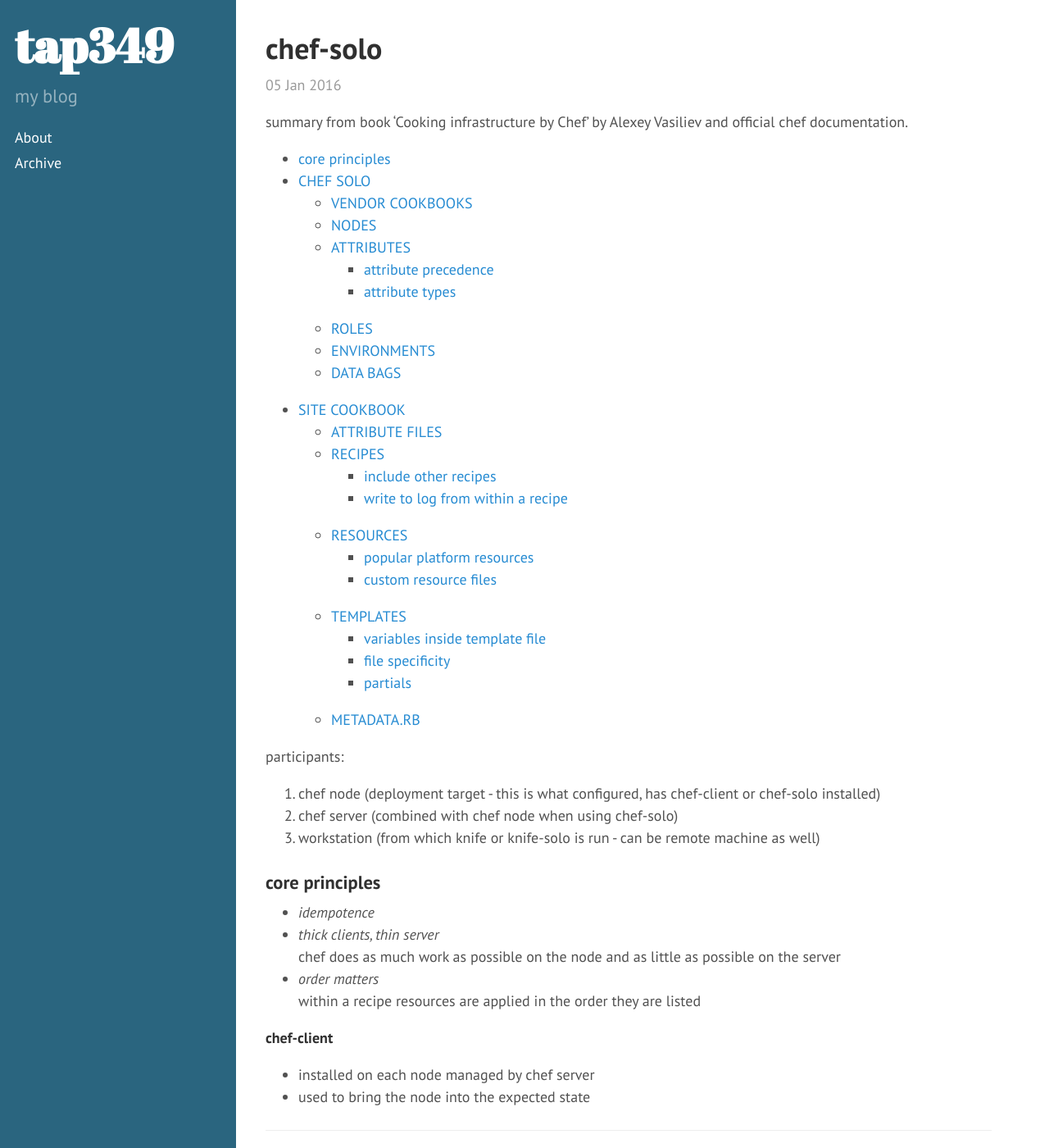
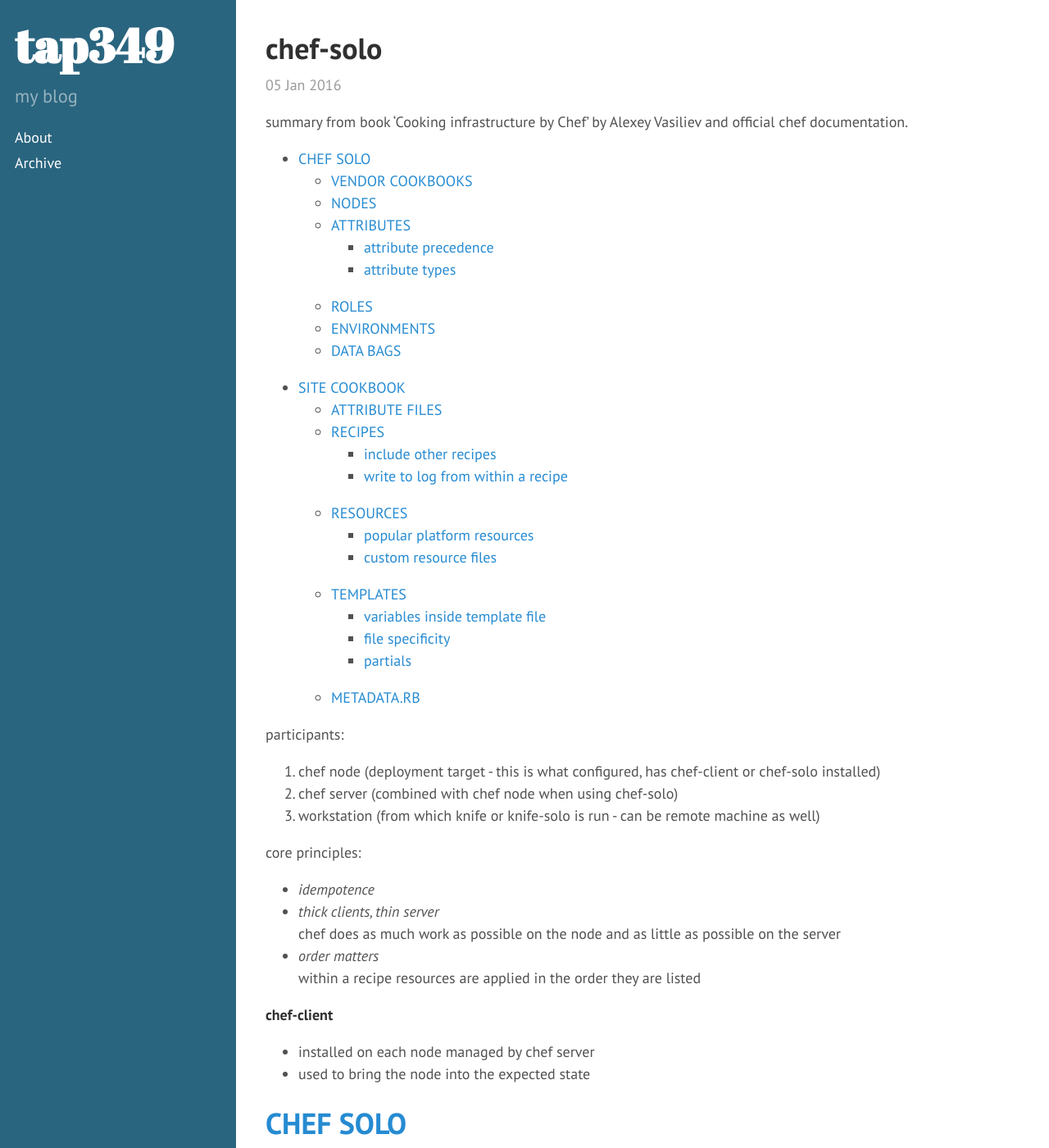
Before and after one commit to tap349/tap349.github.io, a Jekyll site: the page built from _posts/2016-01-06-chef-solo.md, in a window 1280 px wide and 1400 px high. Shown: the whole window at 82% size. Built offline with Jekyll 4.4.1, drawn with Linux system fonts in a browser that asks for light colours.

Commit message:
update 2016-02-27_19:45:02

```diff
--- a/_config.yml
+++ b/_config.yml
@@ -26,6 +26,10 @@
 markdown:             kramdown
 highlighter:          rouge
 
+kramdown:
+  hard_wrap:          false
+  input:              GFM
+
 #------------------------------------------------------------------------------
 # redcarpet
 #------------------------------------------------------------------------------
@@ -48,18 +52,6 @@
     #- tables
     #- underline
     #- with_toc_data
-
-#------------------------------------------------------------------------------
-# kramdown
-#------------------------------------------------------------------------------
-
-#markdown:             KramdownPygments
-#markdown:             kramdown
-
-#kramdown:
-  #hard_wrap:          true
-  #input:              GFM
-  #syntax_highlighter: pygments
 
 #==============================================================================
 # Permalinks
--- a/_posts/2016-01-06-chef-solo.md
+++ b/_posts/2016-01-06-chef-solo.md
@@ -33,7 +33,7 @@
 2. chef server (combined with chef node when using chef-solo)
 3. workstation (from which knife or knife-solo is run - can be remote machine as well)
 
-### core principles
+core principles:
 
 * *idempotence*
 * *thick clients, thin server*
@@ -48,9 +48,7 @@
 - installed on each node managed by chef server
 - used to bring the node into the expected state
 
-___
 # [CHEF SOLO](https://docs.chef.io/chef_solo.html)
-___
 
 **chef-solo**
 
@@ -366,9 +364,7 @@
 `data_bag`            | yes       | data bag name
 `raw_data`            | yes       | attributes of data bag item (`id` attribute is required)
 
-___
 # [SITE COOKBOOK](https://docs.chef.io/cookbooks.html)
-___
 
 **cookbook**
 
```
